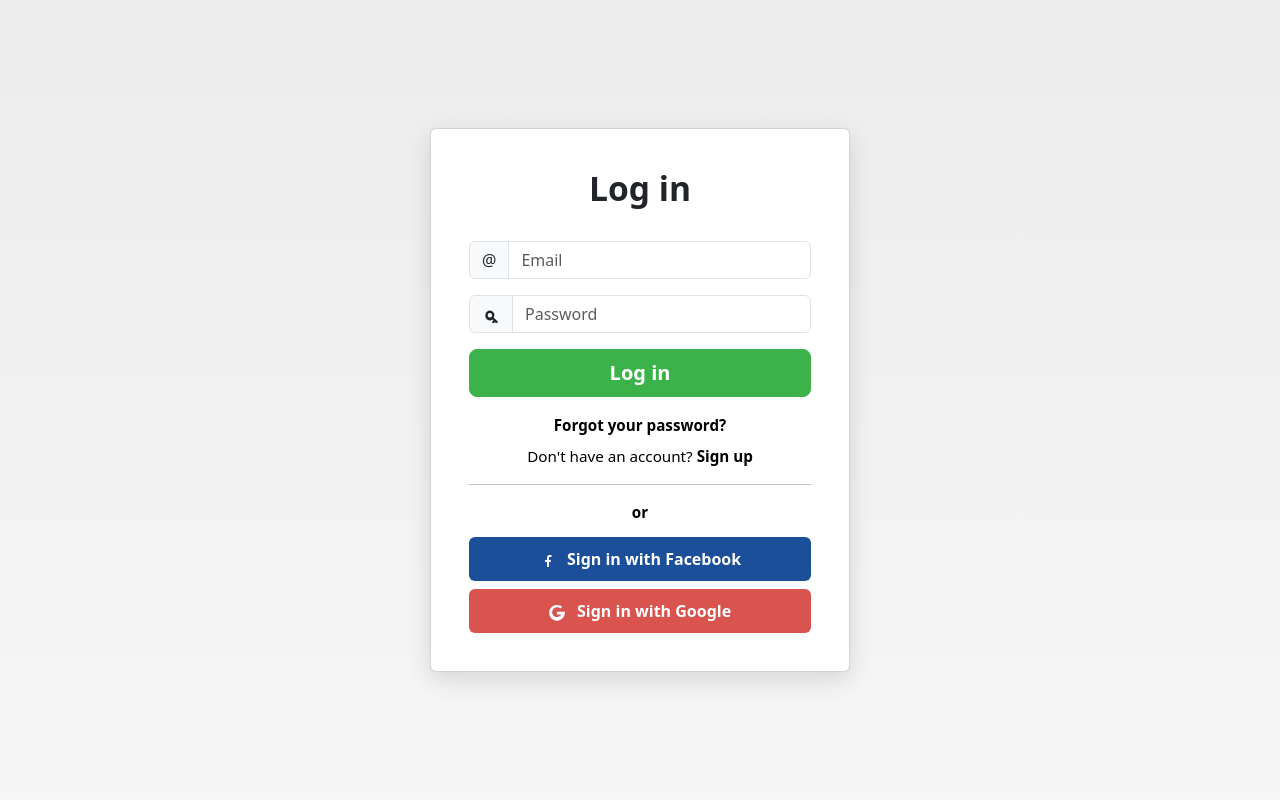
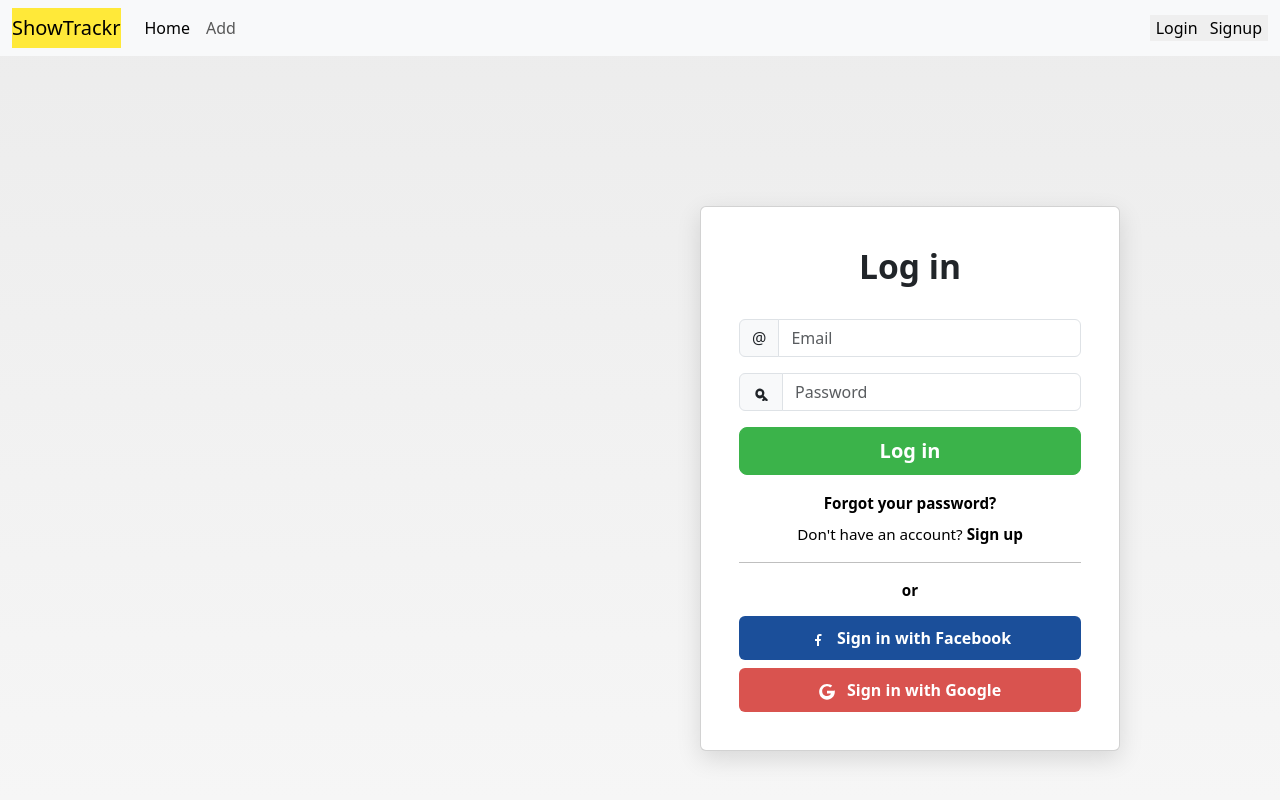
Before and after one commit to Kiruthuya-Tharmakulasingam/Assignment1_Kiruthuya, a plain HTML site: page login.html in a window 1280 px wide. Drawn offline with nearby package versions, Linux system fonts and the light colour scheme.

Commit message:
login and signup page mofied

```diff
--- a/login.html
+++ b/login.html
@@ -12,7 +12,6 @@
         body {
             background: linear-gradient(#ececec, #f6f6f6);
             min-height: 100vh;
-            display: flex;
             align-items: center;
             justify-content: center;
             font-family: system-ui, "Segoe UI", "Helvetica Neue", Arial;
@@ -23,6 +22,12 @@
             max-width: 420px;
             box-shadow: 0 8px 24px rgba(0, 0, 0, 0.12);
             border-radius: 6px;
+            margin-left: 700px;
+            margin-top: 150px;
+        }
+
+        .navbar-brand {
+            background-color: #ffe939;
         }
 
         .login-header {
@@ -86,10 +91,36 @@
         .text-decoration-none {
             color: black;
         }
+
+        button {
+            border: none;
+        }
     </style>
 </head>
 
 <body>
+    <nav class="navbar navbar-expand-lg bg-body-tertiary">
+        <div class="container-fluid">
+            <button class="navbar-toggler" type="button" data-bs-toggle="collapse" data-bs-target="#navbarTogglerDemo01"
+                aria-controls="navbarTogglerDemo01" aria-expanded="false" aria-label="Toggle navigation">
+                <span class="navbar-toggler-icon"></span>
+            </button>
+            <div class="collapse navbar-collapse" id="navbarTogglerDemo01">
+                <a class="navbar-brand" href="index.html">ShowTrackr</a>
+                <ul class="navbar-nav me-auto mb-2 mb-lg-0">
+                    <li class="nav-item">
+                        <a class="nav-link active" aria-current="page" href="index.html">Home</a>
+                    </li>
+                    <li class="nav-item">
+                        <a class="nav-link" href="add.html">Add</a>
+                    </li>
+                </ul>
+                <a href="login.html"><button type="submit">Login</button></a>
+                <a href="signup.html"><button type="submit">Signup</button></a>
+                </form>
+            </div>
+        </div>
+    </nav>
 
     <div class="card login-card">
         <div class="card-body">
@@ -128,7 +159,9 @@
                     Don't have an account? <a href="signup.html" class="text-decoration-none"><b>Sign up</b></a>
                 </div>
 
-                <div class="or-divider"><b><hr>or</hr></b></div>
+                <div class="or-divider"><b>
+                        <hr>or</hr>
+                    </b></div>
 
                 <div class="d-grid gap-2">
                     <button class="btn social-btn facebook" type="button">
```
Also changed, not shown: signup.html (+53 -10 lines).
